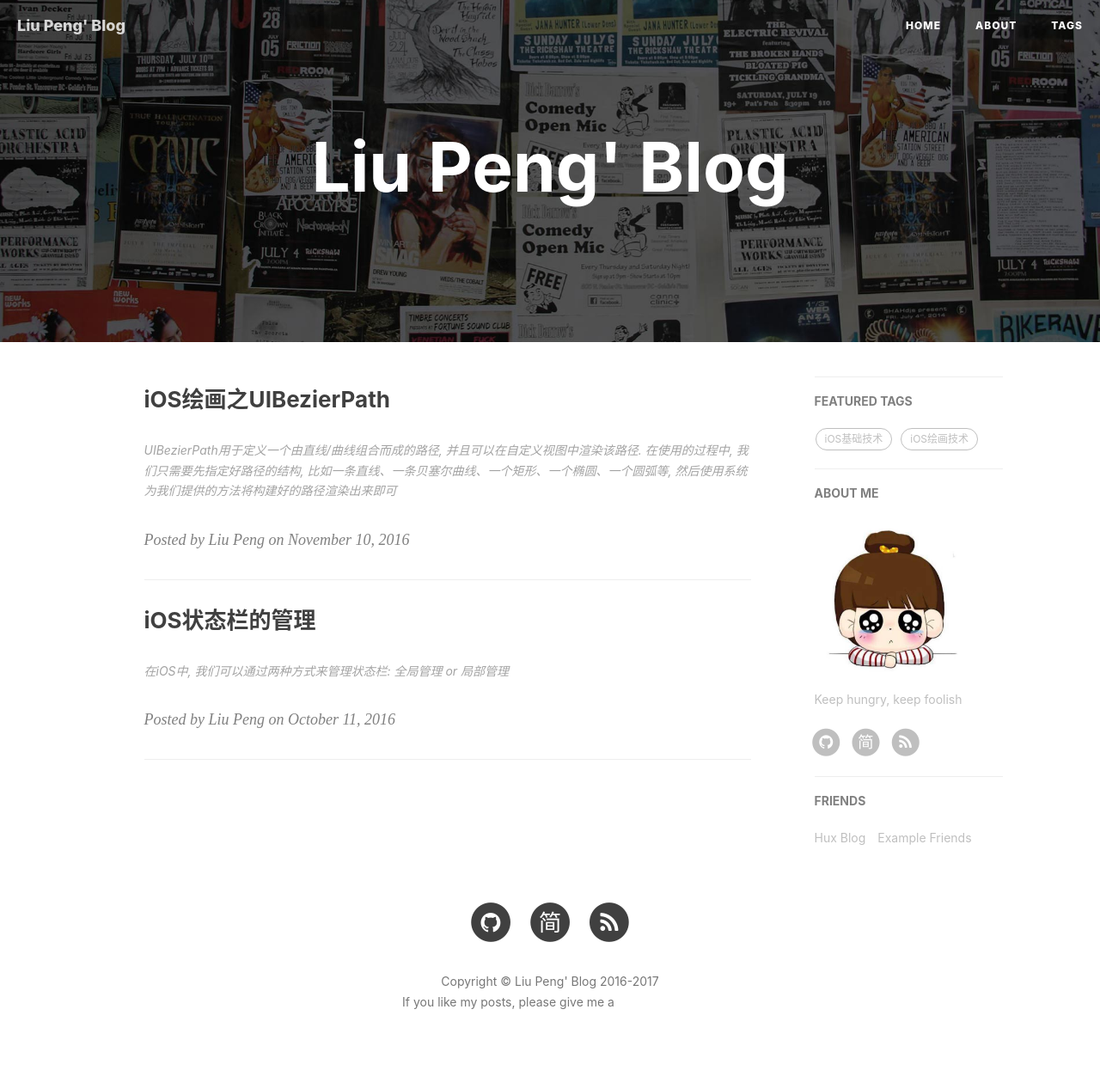
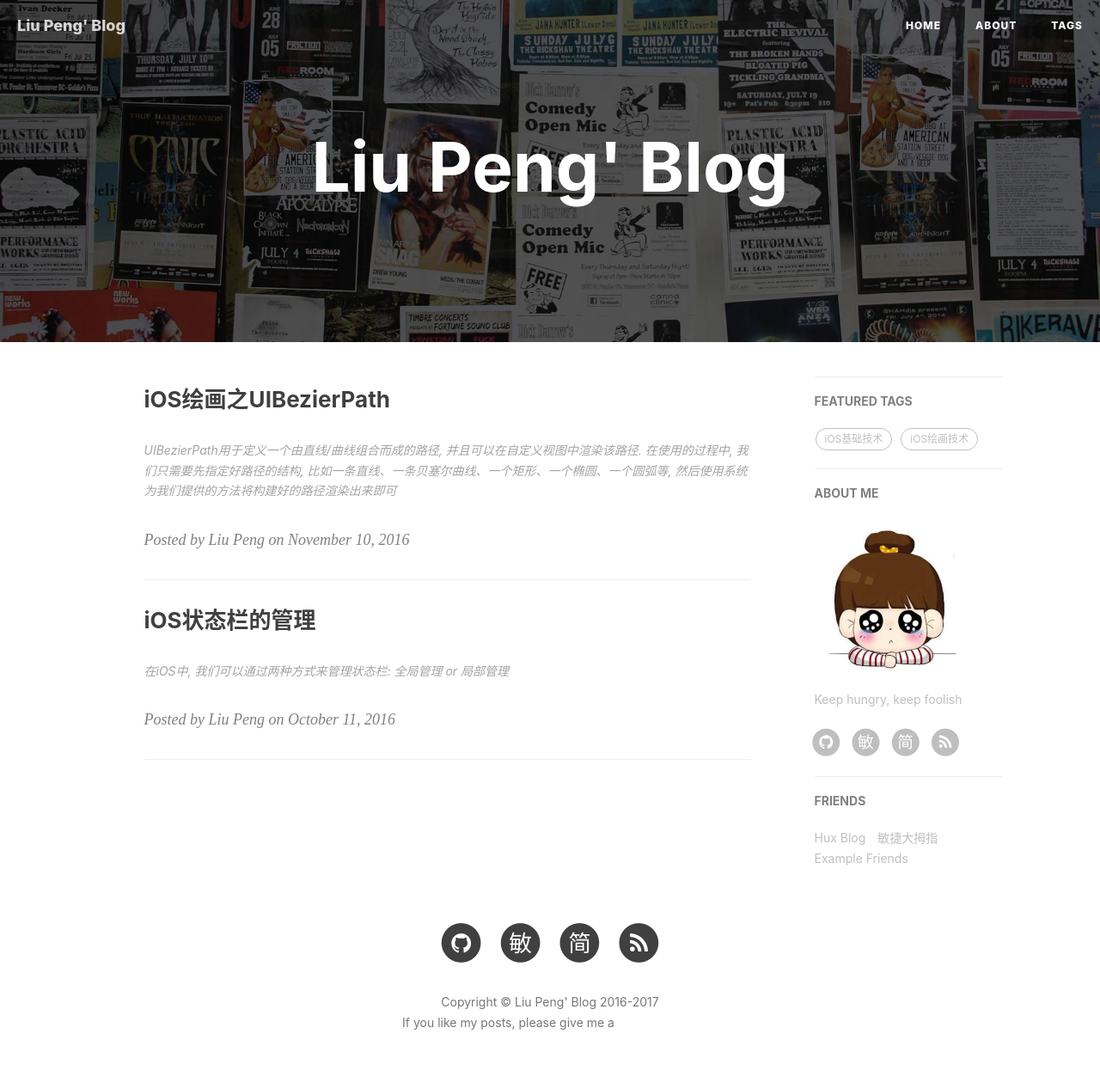
Before and after one commit to jueying-xiangfeng/wenxiangjiang.github.io, a Jekyll site: the page built from index.html, in a window 1280 px wide. Shown: the whole page at 86% size. Built offline with Jekyll 4.4.1, drawn with Linux system fonts in a browser that asks for light colours; nearby versions of some CDN libraries; the list of posts is cut into pages by our own code; comment, search, counter and statistics services are not loaded; before the commit the page ends 1243 px from its top, so only the background shows below that; grey boxes are pictures that could not be loaded.

Commit message:
add friends

```diff
--- a/_config.yml
+++ b/_config.yml
@@ -17,6 +17,7 @@
 
 github_username:    wenxiangjiang
 jianshu_username:   dc82854de6ab
+swifthumb_username: 1291
 RSS:                true
 weibo_username:
 zhihu_username:
@@ -81,6 +82,9 @@
         title: "Hux Blog",
         href: "http://huangxuan.me"
     },{
+        title: "敏捷大拇指",
+        href: "http://www.swifthumb.com"
+    },{
         title: "Example Friends",
         href: "#"
     }
--- a/_includes/footer.html
+++ b/_includes/footer.html
@@ -10,6 +10,16 @@
                             <span class="fa-stack fa-lg">
                                 <i class="fa fa-circle fa-stack-2x"></i>
                                 <i class="fa fa-github fa-stack-1x fa-inverse"></i>
+                            </span>
+                        </a>
+                    </li>
+                    {% endif %}
+                    {% if site.swifthumb_username %}
+                    <li>
+                        <a target="_blank" href="http://www.swifthumb.com/home.php?mod=space&uid={{ site.swifthumb_username }}&do=index">
+                            <span class="fa-stack fa-lg">
+                                <i class="fa fa-circle fa-stack-2x"></i>
+                                <i class="fa  fa-stack-1x fa-inverse">敏</i>
                             </span>
                         </a>
                     </li>
--- a/_layouts/page.html
+++ b/_layouts/page.html
@@ -120,6 +120,16 @@
                                 </a>
                             </li>
                             {% endif %}
+                            {% if site.swifthumb_username %}
+                            <li>
+                                <a target="_blank" href="http://www.swifthumb.com/home.php?mod=space&uid={{ site.swifthumb_username }}&do=index">
+                                    <span class="fa-stack fa-lg">
+                                        <i class="fa fa-circle fa-stack-2x"></i>
+                                        <i class="fa  fa-stack-1x fa-inverse">敏</i>
+                                    </span>
+                                </a>
+                            </li>
+                            {% endif %}
                             {% if site.jianshu_username %}
                             <li>
                                 <a target="_blank" href="http://www.jianshu.com/u/{{ site.jianshu_username }}">
```
